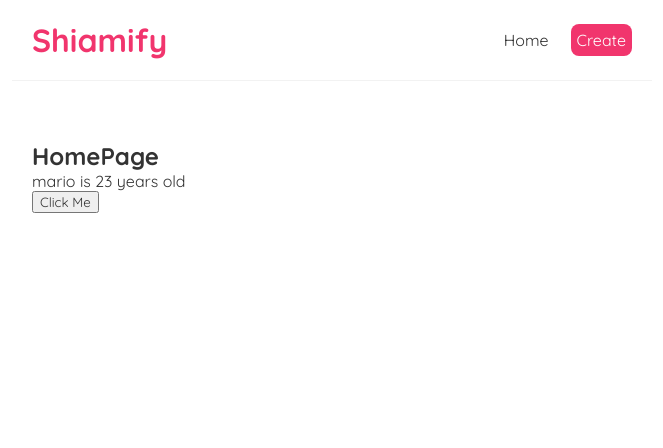
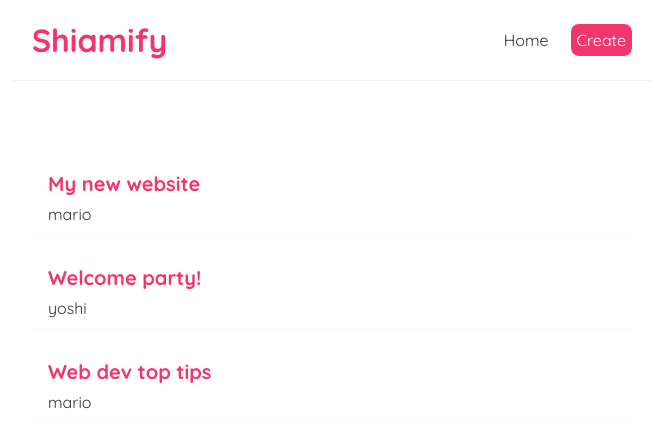
Before and after one commit to shiamabdullah/simp_blog_react, a React (Create React App) app: page / in a window 1280 px wide. Shown: the top 448 px of the page, without its empty margins (308-971 px from the left). Built offline with nearby package versions, Linux system fonts and the light colour scheme.

Commit message:
adding list with map method

```diff
--- a/src/Home.js
+++ b/src/Home.js
@@ -2,20 +2,25 @@
 import { useState } from "react";
 
 const Home = () => {
-  const [name, setName] = useState("mario");
-  const [age, setAge] = useState("23");
-
-  const handleClick = (e) => {
-    console.log("hello ninjas", e);
-    setName("Shiam");
-    setAge("22");
-  };
+  const [blogs, setBlogs] = useState([
+    { title: "My new website", body: "lorem ipsum...", author: "mario", id: 1 },
+    { title: "Welcome party!", body: "lorem ipsum...", author: "yoshi", id: 2 },
+    {
+      title: "Web dev top tips",
+      body: "lorem ipsum...",
+      author: "mario",
+      id: 3,
+    },
+  ]);
 
   return (
     <div className="home">
-      <h2>HomePage</h2>
-      <p>{name + " is " + age + " years old"}</p>
-      <button onClick={handleClick}> Click Me</button>
+      {blogs.map((blog) => (
+        <div className="blog-preview" key={blog.id}>
+          <h2>{blog.title}</h2>
+          <p>{blog.author}</p>
+        </div>
+      ))}
     </div>
   );
 };
--- a/src/index.css
+++ b/src/index.css
@@ -33,3 +33,18 @@
   margin: 40px auto;
   padding: 20px;
 }
+
+/* blog previews / list */
+.blog-preview {
+  padding: 10px 16px;
+  margin: 20px 0;
+  border-bottom: 1px solid #fafafa;
+}
+.blog-preview:hover {
+  box-shadow: 1px 3px 5px rgba(0, 0, 0, 0.1);
+}
+.blog-preview h2 {
+  font-size: 20px;
+  color: #f1356d;
+  margin-bottom: 8px;
+}
```
